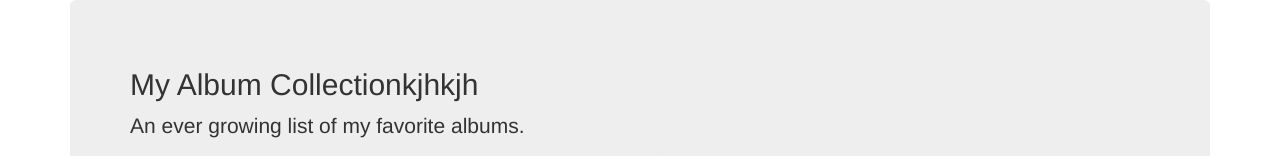
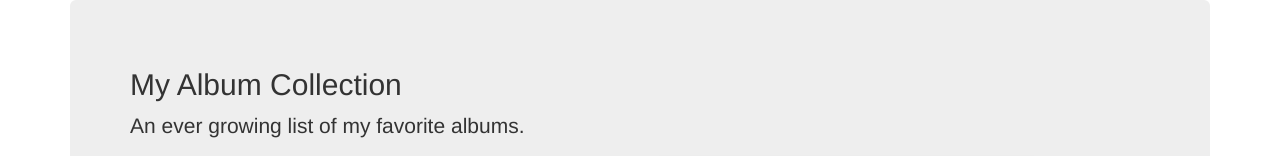
Before and after one commit to samrouse1/AlbumsApp-master, a plain HTML site: page index.html in a window 1280 px wide. Shown: the top 156 px of the page. Drawn offline with nearby package versions, Linux system fonts and the light colour scheme.

Commit message:
we good
chill

```diff
--- a/index.html
+++ b/index.html
@@ -20,7 +20,7 @@
   <div class="container">
 
     <div class="jumbotron">
-    <h2>My Album Collectionkjhkjh</h2>
+    <h2>My Album Collection</h2>
         <div id="errorArea"></div>
         <p>An ever growing list of my favorite albums.</p>
 
```
